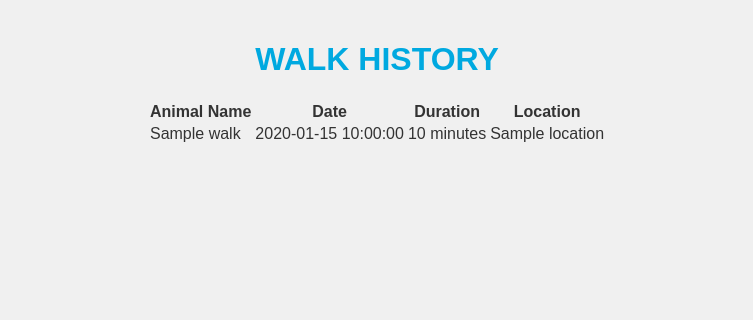
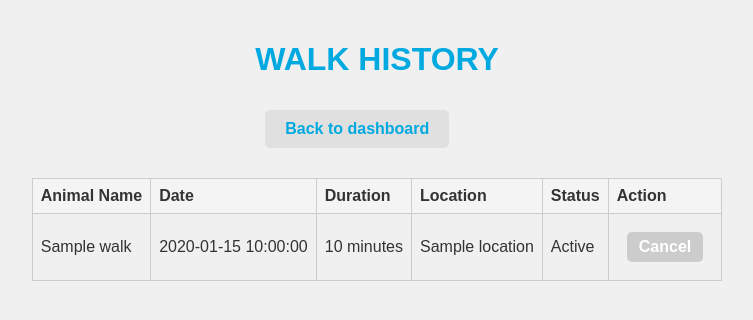
Before and after one commit to ArturSultanov/iis-proj, a Python web app: template templates/volunteer/history.html in a window 1280 px wide. Shown: the top 320 px of the page, without its empty margins (263-1016 px from the left). Run offline with Jinja, Linux system fonts and the light colour scheme; the template is opened without the code that fills it: most values are stand-ins (such as "Sample title", 1, 10 or a date in 2020).

Commit message:
feat(): update volunteer history

```diff
--- a/app/database/__init__.py
+++ b/app/database/__init__.py
@@ -2,10 +2,10 @@ __all__ = [
     'Base', 'get_db', 'db_dependency', 'create_all_tables',
     'Role', 'UsersOrm', 'SessionsOrm', 'AdoptionStatus', 'AdoptionRequestsOrm',
     'AnimalStatus', 'AnimalsOrm', 'WalksOrm', 'MedicalHistoriesOrm',
-    'TreatmentsOrm', 'VaccinationsOrm'
+    'TreatmentsOrm', 'VaccinationsOrm', 'WalkStatus'
 ]
 
 from .database import Base, get_db, db_dependency, create_all_tables
 from .models import Role, UsersOrm, SessionsOrm, AdoptionStatus, AdoptionRequestsOrm \
     , AnimalStatus, AnimalsOrm, WalksOrm, MedicalHistoriesOrm \
-    , TreatmentsOrm, VaccinationsOrm
+    , TreatmentsOrm, VaccinationsOrm, WalkStatus
--- a/templates/volunteer/history.html
+++ b/templates/volunteer/history.html
@@ -1,13 +1,49 @@
 <!DOCTYPE html>
-<html>
+<html lang="en">
 <head>
     <meta charset="UTF-8">
-    <title>Volunteer Dashboard</title>
-    <link rel="stylesheet" href="../../static/css/main.css">
-</head>
+    <title>Walk History</title>
+    <link rel="stylesheet" href="/static/css/main.css">
+    <style>
+        /* Add styles for the scrollable table */
+        .table-container {
+            max-height: 500px;
+            overflow-y: auto;
+            margin-top: 20px;
+        }
+        table {
+            width: 100%;
+            border-collapse: collapse;
+        }
+        th, td {
+            border: 1px solid #ccc;
+            padding: 8px;
+            text-align: left;
+        }
+        th {
+            background-color: #f4f4f4;
+            position: sticky;
+            top: 0;
+        }
+        .cancel-button {
+            background-color: #ff4d4d;
+            color: white;
+            border: none;
+            padding: 6px 12px;
+            cursor: pointer;
+        }
+        .cancel-button:disabled {
+            background-color: #ccc;
+            cursor: not-allowed;
+        }
+    </style>
 </head>
 <body>
+    <header>
         <h1>Walk History</h1>
+        <a href="/volunteer/dashboard" class="link">Back to dashboard</a>
+    </header>
+    <div class="table-container">
         <table>
             <thead>
                 <tr>
@@ -15,6 +51,8 @@
                     <th>Date</th>
                     <th>Duration</th>
                     <th>Location</th>
+                    <th>Status</th>
+                    <th>Action</th>
                 </tr>
             </thead>
             <tbody>
@@ -24,9 +62,49 @@
                     <td>{{ walk.date }}</td>
                     <td>{{ walk.duration }} minutes</td>
                     <td>{{ walk.location }}</td>
+                    <td>{{ walk.status.capitalize() }}</td>
+                    <td>
+                        {% if walk.can_cancel %}
+                        <button class="cancel-button" data-walk-id="{{ walk.id }}" data-walk-date="{{ walk.date }}">Cancel</button>
+                        {% else %}
+                        <button class="cancel-button" disabled>Cancel</button>
+                        {% endif %}
+                    </td>
                 </tr>
                 {% endfor %}
             </tbody>
         </table>
+    </div>
+    <script>
+        document.addEventListener('click', function(event) {
+            if (event.target.classList.contains('cancel-button') && !event.target.disabled) {
+                const walkId = event.target.dataset.walkId;
+                const walkDate = event.target.dataset.walkDate;
+                const confirmCancel = confirm(`Are you sure you want to cancel the walk on ${walkDate}?`);
+                if (confirmCancel) {
+                    fetch(`/volunteer/walks/${walkId}/cancel`, {
+                        method: 'DELETE',
+                        headers: {
+                            'Content-Type': 'application/json',
+                        },
+                    })
+                    .then(response => {
+                        if (response.ok) {
+                            alert('Walk canceled successfully.');
+                            window.location.reload();
+                        } else {
+                            response.json().then(data => {
+                                alert(`Error: ${data.detail}`);
+                            });
+                        }
+                    })
+                    .catch(error => {
+                        console.error('Error canceling walk:', error);
+                        alert('An error occurred while canceling the walk.');
+                    });
+                }
+            }
+        });
+    </script>
 </body>
 </html>
```
Also changed, not shown: app/database/models.py (+11 -1 lines), app/routers/volunteer.py (+48 -11 lines). Lines whose indentation alone changed are shown as unchanged.
